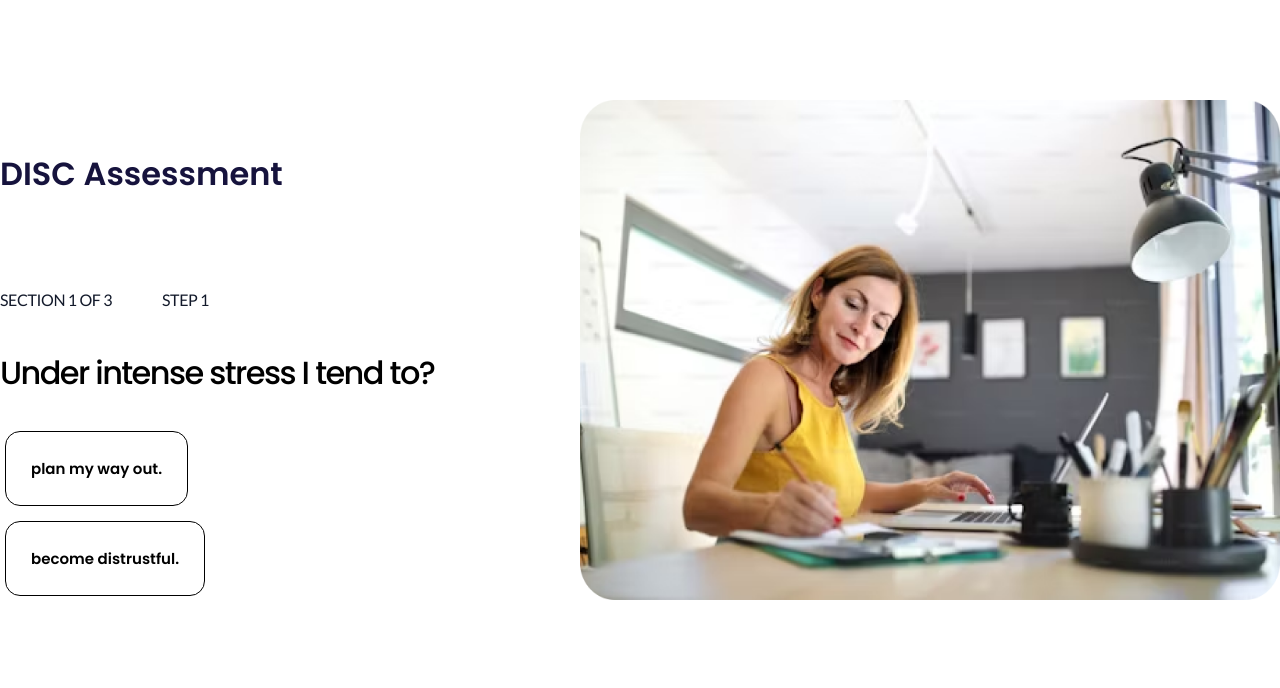
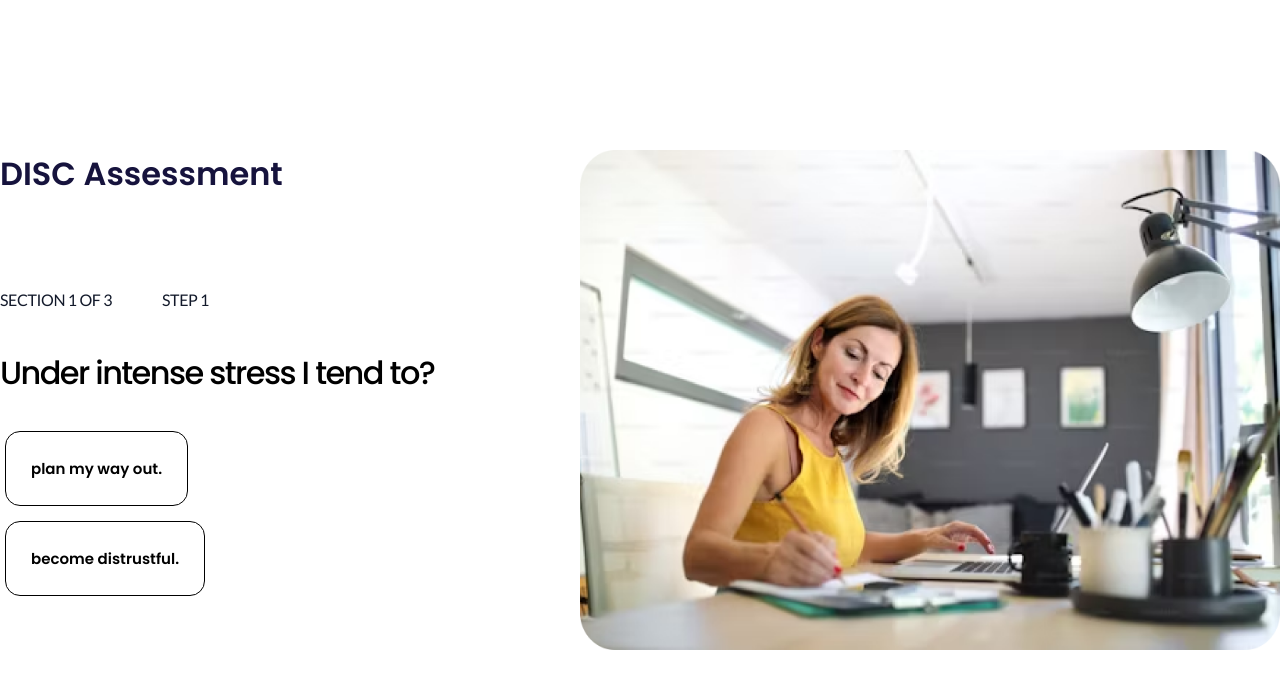
Before and after one commit to Tolushawlar/DISC, a React (Create React App) app: page / in a window 1280 px wide. Shown: the top 688 px of the page. Built offline with nearby package versions, Linux system fonts and the light colour scheme.

Commit message:
style update v7

```diff
--- a/src/App.css
+++ b/src/App.css
@@ -40,6 +40,8 @@ body {
 .App .right img {
   width: 60vw;
   height: 100vh;
+  margin-top: 50px;
+  margin-left: 50px;
   display: flex;
   justify-content: center;
   align-items: center;
```
